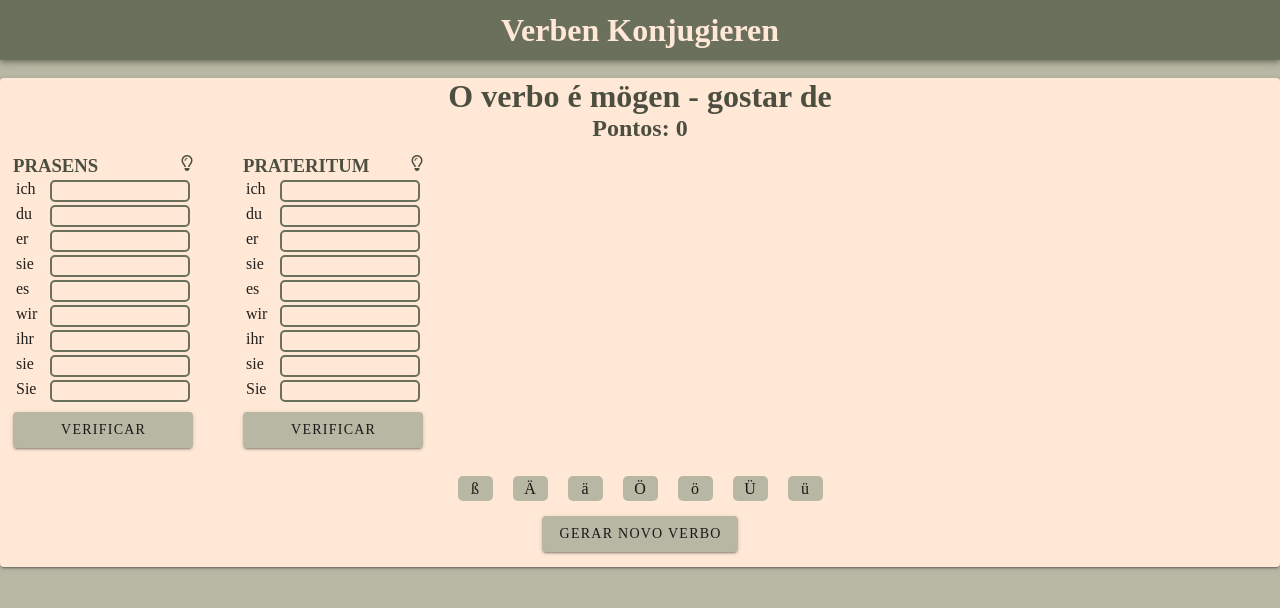
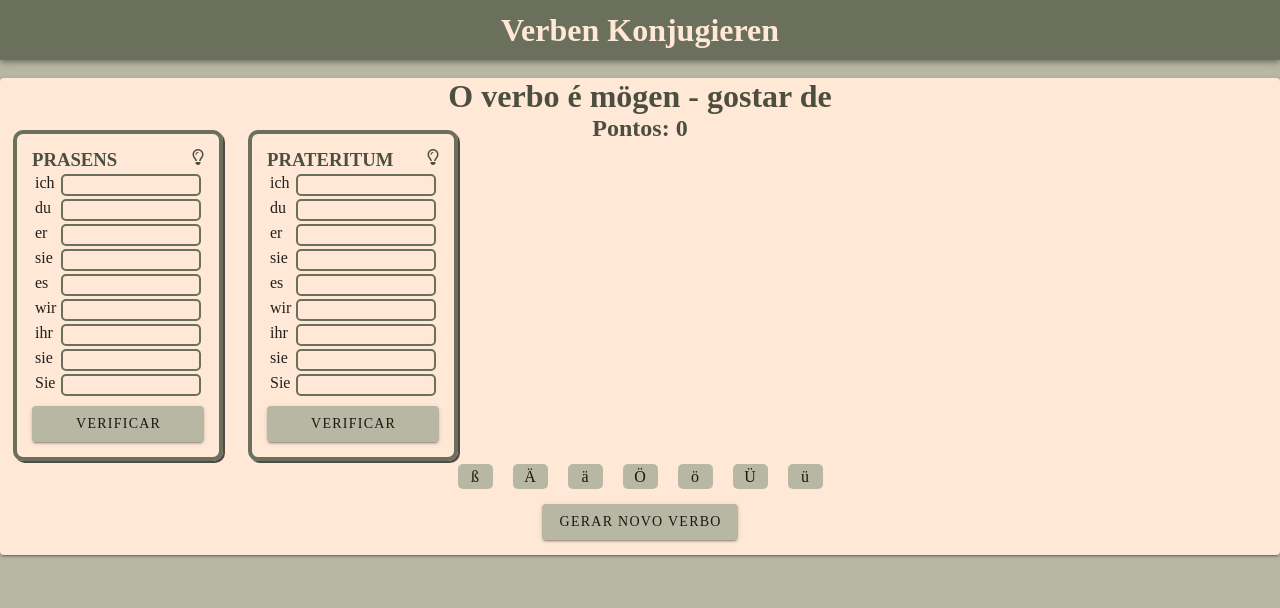
Before and after one commit to LelePG/verben-konjugieren, a Vue app in the folder verben/: page / in a window 1280 px wide. Shown: the top 608 px of the page. Built offline with nearby package versions, Linux system fonts and the light colour scheme.

Commit message:
nova alteração listada

```diff
--- a/verben/src/components/conjugacoes.vue
+++ b/verben/src/components/conjugacoes.vue
@@ -99,11 +99,11 @@
     <v-btn color="#B7B7A4" block @click="verificaResposta"> Verificar </v-btn>
     </div>
 
-    <v-card v-else @click="escondeResposta = true">
+    <div v-else @click="escondeResposta = true">
       <p class = "respostasMostradas" v-for="pessoa in Object.entries(this.resposta)" :key=pessoa[0]>
         {{pessoa[0]}} - {{pessoa[1]}}
       </p>
-    </v-card>
+    </div>
 
   </div>
 </template>
@@ -185,8 +185,12 @@ export default {
 
 <style>
 div.conjugacoes {
-  margin: 25px;
-  width: 180px;
+  margin-left: 25px;
+  padding: 15px;
+  width: 210px;
+  border: 4px solid #6b705c;
+  box-shadow: 2px 2px #030303b0;
+  border-radius: 10px;
 }
 
 div.titulo{
--- a/verben/src/components/principal.vue
+++ b/verben/src/components/principal.vue
@@ -2,7 +2,7 @@
   <v-card color="#FFE8D6" class="pa-2">
   <h1 id="verboAtual">O verbo é {{verbo}} - {{traducao}}</h1>
   <h2 id="pontuacao">Pontos: {{getPontos}}</h2>
-  <v-row fill-width>
+  <v-row >
   <Conjugacoes v-for="tempo in tempos" :key="tempo" :tempoVerbal="tempo" :verbo="verbo" />
   </v-row>
   <div id = "botoesEspecias">
```
Also changed, not shown: 1 other file (tests, documents, lock files or other folders).
